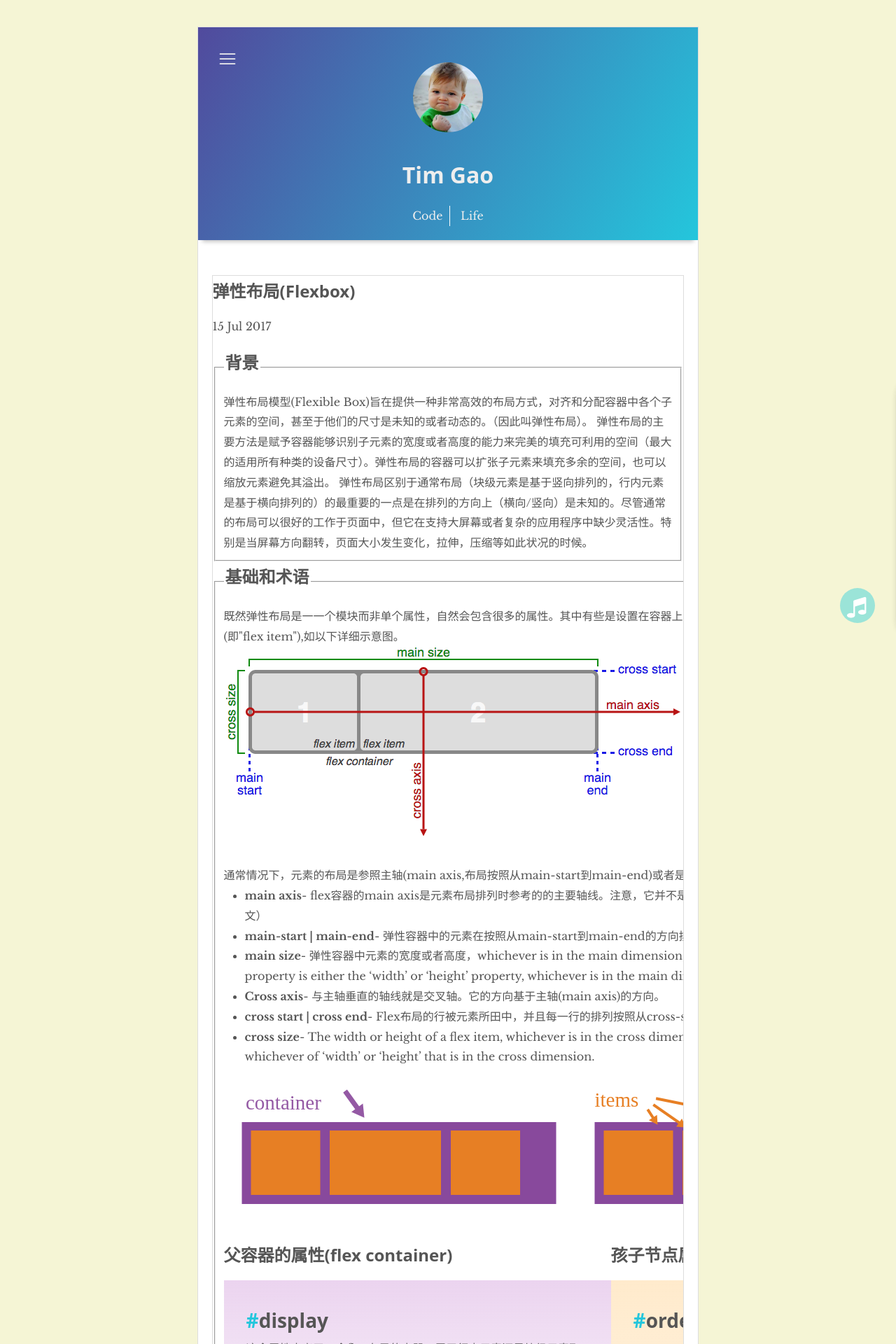
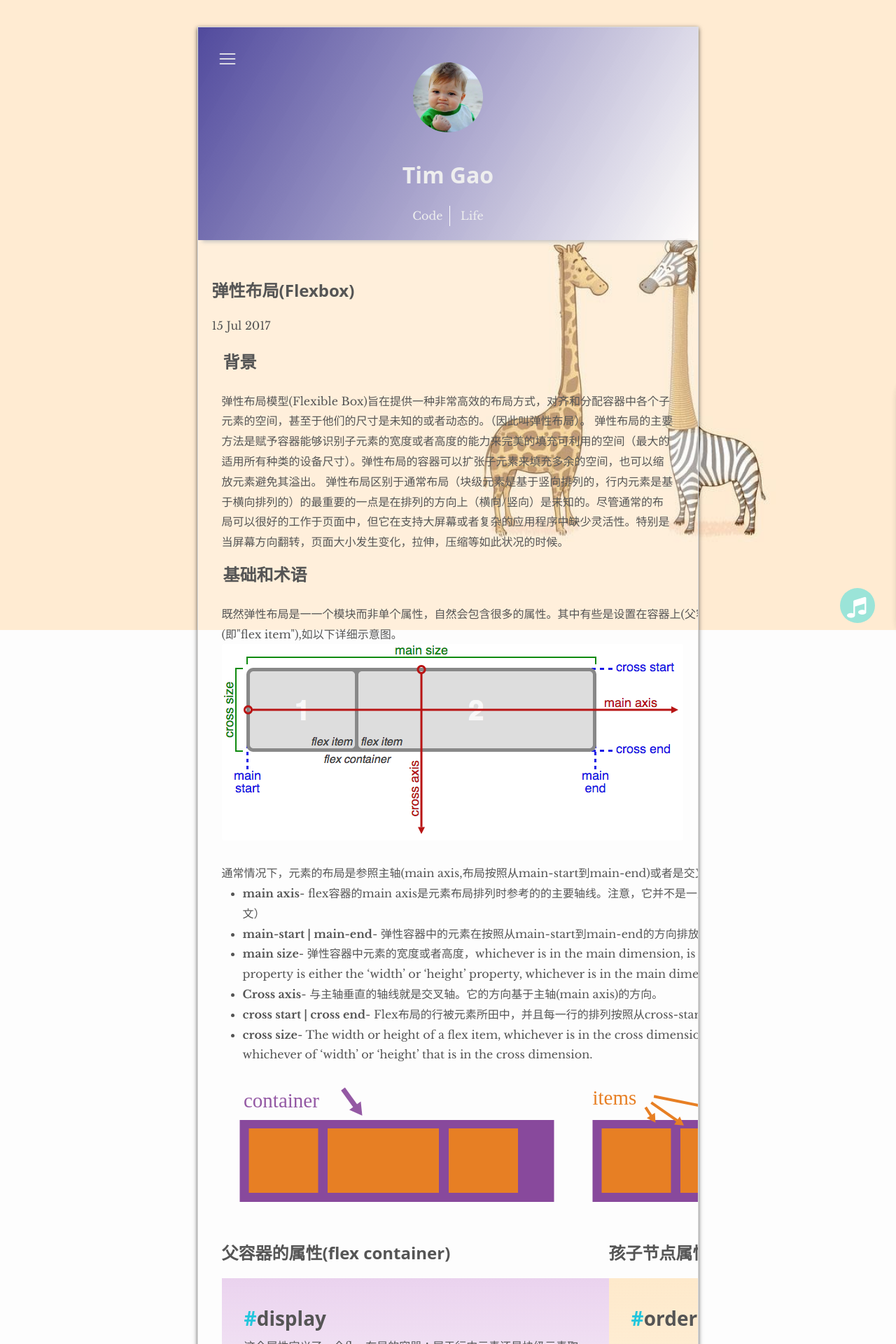
Before and after one commit to tim-gao/Blogs, a Jekyll site: the page built from _posts/2017-07-15-flexbox.html, in a window 1280 px wide. Shown: the top 1920 px of the page at 70% size. Built offline with Jekyll 4.4.1, drawn with Linux system fonts in a browser that asks for light colours.

Commit message:
site styles change

```diff
--- a/_layouts/default.html
+++ b/_layouts/default.html
@@ -63,7 +63,7 @@ layout: compress
         <li><i class="fa fa-play" aria-hidden="true"></i><a href="#" data-src="http://m10.music.126.net/20171005140659/940e6abcb375f9f09a6a46082c02e515/ymusic/d3e3/6f69/0de7/78568b9996775e0a4d6099e3b8e065a9.mp3">Just the Way You Are -- Bruno Mars</a><div class="rectangle-bounce"><div class="rect1"></div><div class="rect2"></div><div class="rect3"></div><div class="rect4"></div><div class="rect5"></div></div></li>
     </ol>
 </div>
-
+<div id='bg'></div>
 <script type="text/javascript" src="{{site.baseurl}}/src/vender/jquery-2.2.4.min.js"></script>
 <script type="text/javascript" src="{{site.baseurl}}/src/vender/audio.min.js"></script>
 <script type="text/javascript" src="{{site.baseurl}}/src/main.js"></script>
--- a/_posts/2017-07-15-flexbox.html
+++ b/_posts/2017-07-15-flexbox.html
@@ -5,7 +5,6 @@ description: 弹性布局模型(Flexible Box)旨在提供一种非常高效的
 categories: code
 author: Tim Gao
 ---
-<div class="container">
 <strong><h2>弹性布局(Flexbox)</h2></strong>
 <p>{{page.date | date_to_string}}</p>
 
@@ -312,4 +311,3 @@ author: Tim Gao
 </code></pre>
     </fieldset>
 <a href="https://css-tricks.com/snippets/css/a-guide-to-flexbox">原文地址：https://css-tricks.com/snippets/css/a-guide-to-flexbox</a>
-</div>
--- a/_sass/_cards.scss
+++ b/_sass/_cards.scss
@@ -8,6 +8,7 @@
     margin-bottom: 40px;
     padding: 0;
     position: relative;
+    background: rgba(255,255,255,0.5);
     &:hover{
         box-shadow: 0 7px 10px -4px #777;
         -webkit-box-shadow: 0 7px 10px -4px #777;
@@ -21,11 +22,11 @@
 
 .post-meta {
     display: inline-block;
-    background: #26A65B; /* fallback for old browsers */
-    background: -webkit-linear-gradient(to top, #26A65B , #2ECC71); /* Chrome 10-25, Safari 5.1-6 */
-    background: linear-gradient(to top, #26A65B , #2ECC71); /* W3C, IE 10+/ Edge, Firefox 16+, Chrome 26+, Opera 12+, Safari 7+ */
+    //background: #26A65B; /* fallback for old browsers */
+    //background: -webkit-linear-gradient(to top, #26A65B , #2ECC71); /* Chrome 10-25, Safari 5.1-6 */
+    //background: linear-gradient(to top, #26A65B , #2ECC71); /* W3C, IE 10+/ Edge, Firefox 16+, Chrome 26+, Opera 12+, Safari 7+ */
     padding: 10px 25px;
-    color: $background-color;
+    //color: $background-color;
     text-align: center;
     width: 8%;
     font-size: 20px;
--- a/_sass/_header.scss
+++ b/_sass/_header.scss
@@ -4,8 +4,10 @@
 .site-header {
     min-height: 270px;
     background: $brand-color; /* fallback for old browsers */
-    background: -webkit-linear-gradient(120deg, $brand-color , $brand-color-2); /* Chrome 10-25, Safari 5.1-6 */
-    background: linear-gradient(120deg, $brand-color , $brand-color-2); /* W3C, IE 10+/ Edge, Firefox 16+, Chrome 26+, Opera 12+, Safari 7+ */
+    //background: -webkit-linear-gradient(120deg, $brand-color , $brand-color-2); /* Chrome 10-25, Safari 5.1-6 */
+    //background: linear-gradient(120deg, $brand-color , $brand-color-2); /* W3C, IE 10+/ Edge, Firefox 16+, Chrome 26+, Opera 12+, Safari 7+ */
+    background: -webkit-linear-gradient(120deg, $brand-color , rgba(255, 255, 255, 0.9));
+    background: linear-gradient(120deg, $brand-color , rgba(255, 255, 255, 0.9));
     // Positioning context for the mobile navigation icon
     position: relative;
 
--- a/_sass/_layout.scss
+++ b/_sass/_layout.scss
@@ -1,5 +1,4 @@
 html,body {
-    background: #f5f5d5;
     font-size: 16px;
 }
 
@@ -8,7 +7,7 @@ html,body {
  */
 .page-content {
     padding: $spacing-unit 0;
-    background-color: #FFF;
+    background: rgba(255, 255, 255, 0.20);
 }
 
 .page-heading {
@@ -108,6 +107,10 @@ html,body {
 .container {
     margin: 0 auto;
     max-width: 1440px;
+    box-shadow: 0 2px 6px rgba(0, 0, 0, 0.65);
+    fieldset {
+        border:0;
+    }
 }
 .fighting {
     margin: 30px 0;
@@ -226,8 +229,8 @@ pre {
         width: 99%;
         height: auto;
         overflow: auto;
-        background: #f0f0f0;
-        background-image: URL('/Blogs/images/bg.gif');
+        background: rgba(255, 255, 255, 0.40);
+        /* background-image: URL('../images/bg.gif'); */
         padding: 0px;
         color: #000000;
         text-align: left;
@@ -493,3 +496,19 @@ pre[ref="SCSS"] {
         margin-left: 10px;
     }
 }
+#bg {
+    background-image: url('../images/bg5.jpg');
+    background-color: #050a10;
+    background-attachment: fixed;
+    background-repeat: no-repeat;
+    background-position: center;
+    -webkit-background-size: cover;
+    -moz-background-size: cover;
+    background-size: cover;
+    height: 100%;
+    left: 0;
+    position: fixed;
+    top: 0;
+    width: 100%;
+    z-index: -1;
+}
--- a/_sass/_sidebar.scss
+++ b/_sass/_sidebar.scss
@@ -6,7 +6,8 @@
     z-index: 9999; /* Stay on top */
     top: 0;
     left: 0;
-    background-color: #fff; /* Black*/
+    /* background-color: #fff; */ /* Black*/
+    background-color:rgba(255, 255, 255, 0.9);
     overflow-x: hidden; /* Disable horizontal scroll */
     padding-top: 10%; /* Place content 60px from the top */
     transition: 0.5s; /* 0.5 second transition effect to slide in the sidenav */
```
Also changed, not shown: images/bg1.jpg (added), images/bg2.jpg (added), images/bg3.jpg (added), images/bg4.jpg (added), images/bg5.jpg (added), images/bg6.jpg (added).
